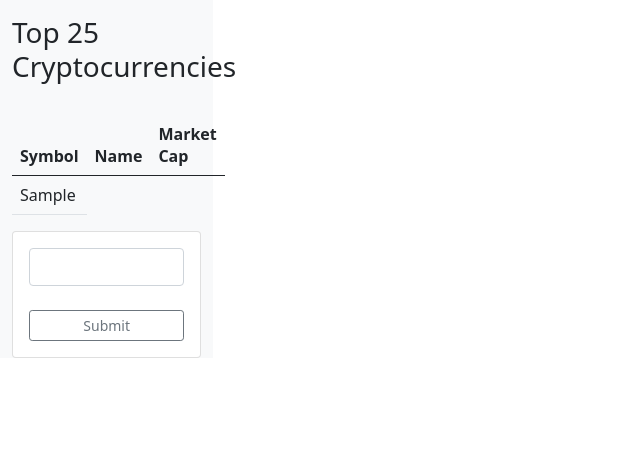
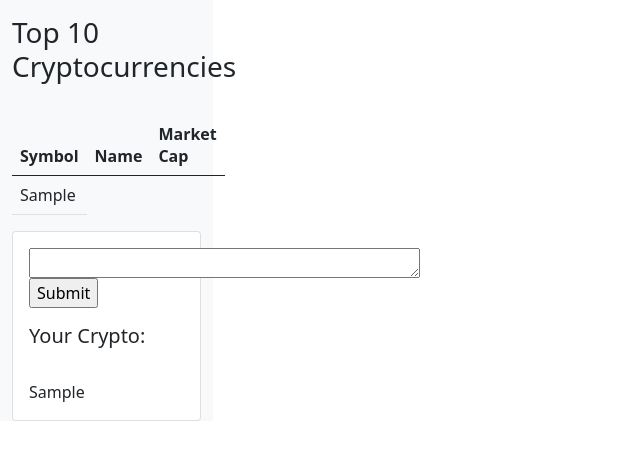
Before and after one commit to kjonina/Web-Development-and-Cryptocurrency-Analysis, a Django app: template karina/thesis/templates/partials/_sidebar.html in a window 1280 px wide. Shown: the top 460 px of the page, without its empty margins (0-640 px from the left). Run offline with Django 3.2, Linux system fonts and the light colour scheme; the template is opened without the code that fills it: most values are stand-ins (such as "Sample title", 1, 10 or a date in 2020); parts of the project's set-up code (start-up, migrations or seed data) failed here and were passed over.

Commit message:
Changing Submit button

```diff
--- a/karina/karina/urls.py
+++ b/karina/karina/urls.py
@@ -11,4 +11,5 @@ urlpatterns = [
     path('', jobs.views.home, name =  'home'),
     path('thesis/', thesis.views.thesis, name =  'thesis'),
     path('blog/', include('blog.urls')),
+#    path('thesis/', include('thesis.urls'))
 ] + static(settings.MEDIA_URL, document_root = settings.MEDIA_ROOT)
--- a/karina/thesis/templates/partials/_sidebar.html
+++ b/karina/thesis/templates/partials/_sidebar.html
@@ -8,7 +8,7 @@
   <div class="row">
     <nav id="sidebarMenu" class="col-md-3 col-lg-2 d-md-block bg-light sidebar collapse">
       <div class="position-sticky pt-3">
-          <h3>Top 25 Cryptocurrencies</h3>
+          <h3>Top 10 Cryptocurrencies</h3>
       </div>
     <br />
 
@@ -34,38 +34,18 @@
     </tbody>
     </table>
 
-<body onload = "get()">
-
-  <p id="savedText"></p>
-  <p id="openedText"></p>
-</body>
       <div class="row">
           <div class="col">
               <div class="card card-body">
-                  <input id="input" type="text" class="form-control">
-                  <br />
-                  <button type="button" class="btn btn-sm btn-outline-secondary" onclick="save()">Submit</button>
-
+                  <form action="">
+                    <textarea cols="40" rows="1" name="insert_crypto"></textarea>
+                    <br />
+                    <input type="submit" value="Submit" />
+                    </form>
+                    <h5>Your Crypto:</h5>
+                    <br />
+                    {{ insert_crypto }}
               </div>
           </div>
       </div>
     </nav>
-
-  <script>
-
-  var storedItem = localStorage.getItem("storedItem");
-
-  function save(){
-    var Item = document.getElementById('input').value;
-    localStorage.setItem("storedItem", Item);
-    document.getElementById("savedText").innerHTML = Item + "SAVED";
-  }
-
-  function get(){
-    localStorage.setItem("storedItem");
-    document.getElementById("openedText").innerHTML = Item + "OPENED";
-  }
-
-
-
-  </script>
```
Also changed, not shown: karina/thesis/views.py (+11 -3 lines).
